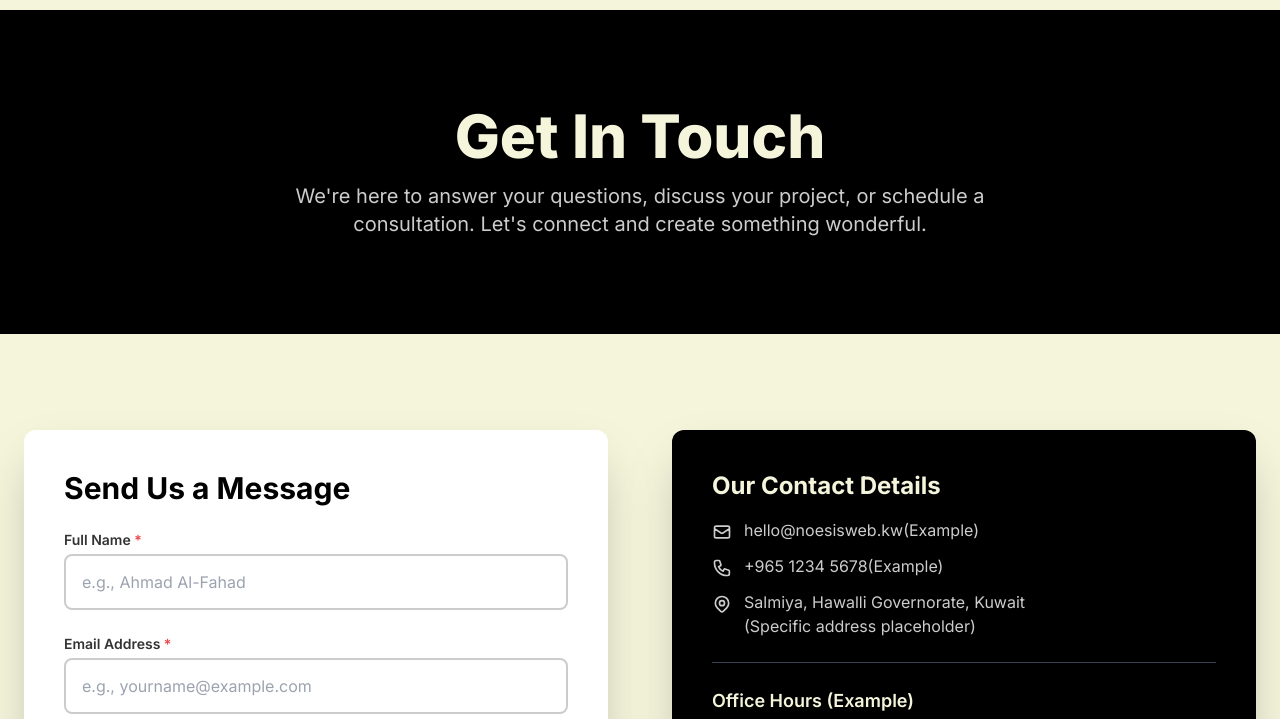
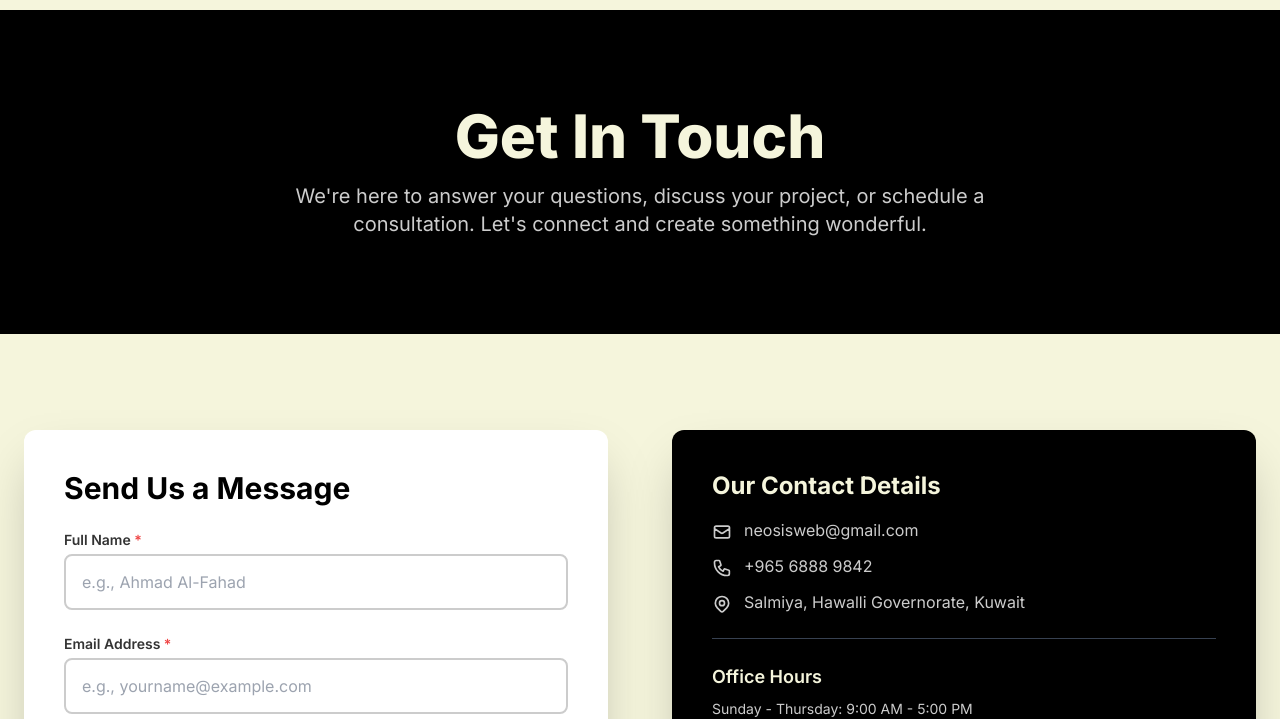
Before and after one commit to neosisweb/web, a plain HTML site: page contact.html in a window 1280 px wide. Shown: the part 86-805 px from the top of the page. Drawn offline with nearby package versions, Linux system fonts and the light colour scheme; no server answers.

Commit message:
Update contact.html

```diff
--- a/contact.html
+++ b/contact.html
@@ -158,19 +158,19 @@
                             <div class="space-y-3">
                                 <p class="flex items-start">
                                     <svg class="w-5 h-5 mr-3 mt-1 flex-shrink-0" fill="none" stroke="currentColor" viewBox="0 0 24 24" xmlns="http://www.w3.org/2000/svg"><path stroke-linecap="round" stroke-linejoin="round" stroke-width="2" d="M3 8l7.89 5.26a2 2 0 002.22 0L21 8M5 19h14a2 2 0 002-2V7a2 2 0 00-2-2H5a2 2 0 00-2 2v10a2 2 0 002 2z"></path></svg>
-                                    <a href="mailto:hello@noesisweb.kw" class="hover-target hover:underline">hello@noesisweb.kw</a> (Example)
+                                    <a href="mailto:hello@noesisweb.kw" class="hover-target hover:underline">neosisweb@gmail.com</a>
                                 </p>
                                 <p class="flex items-start">
                                     <svg class="w-5 h-5 mr-3 mt-1 flex-shrink-0" fill="none" stroke="currentColor" viewBox="0 0 24 24" xmlns="http://www.w3.org/2000/svg"><path stroke-linecap="round" stroke-linejoin="round" stroke-width="2" d="M3 5a2 2 0 012-2h3.28a1 1 0 01.948.684l1.498 4.493a1 1 0 01-.502 1.21l-2.308 1.154a11.034 11.034 0 005.37 5.37l1.154-2.308a1 1 0 011.21-.502l4.493 1.498a1 1 0 01.684.949V19a2 2 0 01-2 2h-1C9.716 21 3 14.284 3 6V5z"></path></svg>
-                                    <a href="tel:+96512345678" class="hover-target hover:underline">+965 1234 5678</a> (Example)
+                                    <a href="tel:+96512345678" class="hover-target hover:underline">+965 6888 9842</a>
                                 </p>
                                 <p class="flex items-start">
                                     <svg class="w-5 h-5 mr-3 mt-1 flex-shrink-0" fill="none" stroke="currentColor" viewBox="0 0 24 24" xmlns="http://www.w3.org/2000/svg"><path stroke-linecap="round" stroke-linejoin="round" stroke-width="2" d="M17.657 16.657L13.414 20.9a1.998 1.998 0 01-2.827 0l-4.244-4.243a8 8 0 1111.314 0z"></path><path stroke-linecap="round" stroke-linejoin="round" stroke-width="2" d="M15 11a3 3 0 11-6 0 3 3 0 016 0z"></path></svg>
-                                    <span>Salmiya, Hawalli Governorate, Kuwait<br>(Specific address placeholder)</span>
+                                    <span>Salmiya, Hawalli Governorate, Kuwait<br></span>
                                 </p>
                             </div>
                             <hr class="my-6 border-gray-700">
-                            <h4 class="text-lg font-semibold mb-2">Office Hours (Example)</h4>
+                            <h4 class="text-lg font-semibold mb-2">Office Hours </h4>
                             <p class="text-sm text-gray-300">Sunday - Thursday: 9:00 AM - 5:00 PM</p>
                             <p class="text-sm text-gray-300">Friday & Saturday: Closed</p>
                         </div>
```
